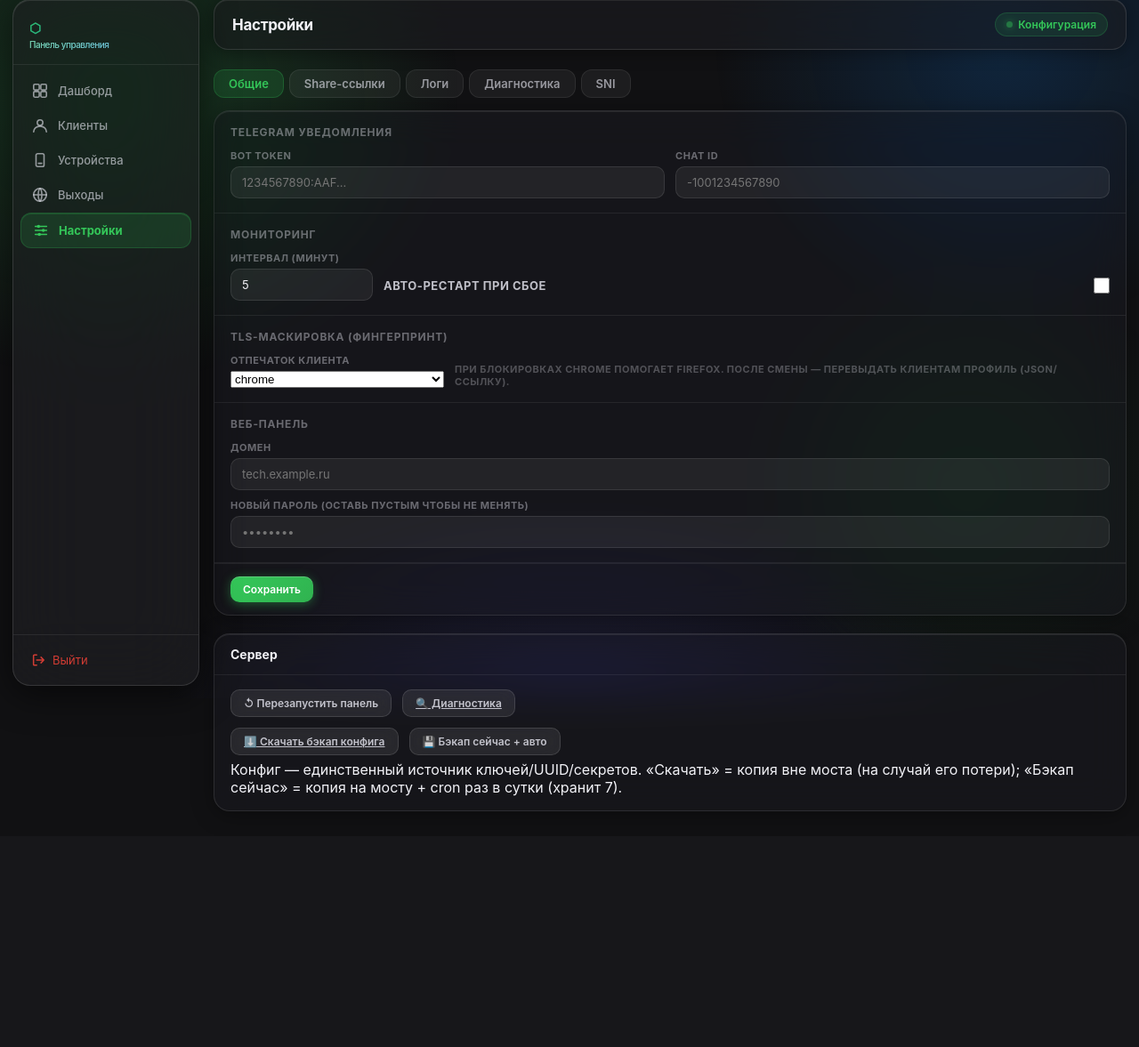
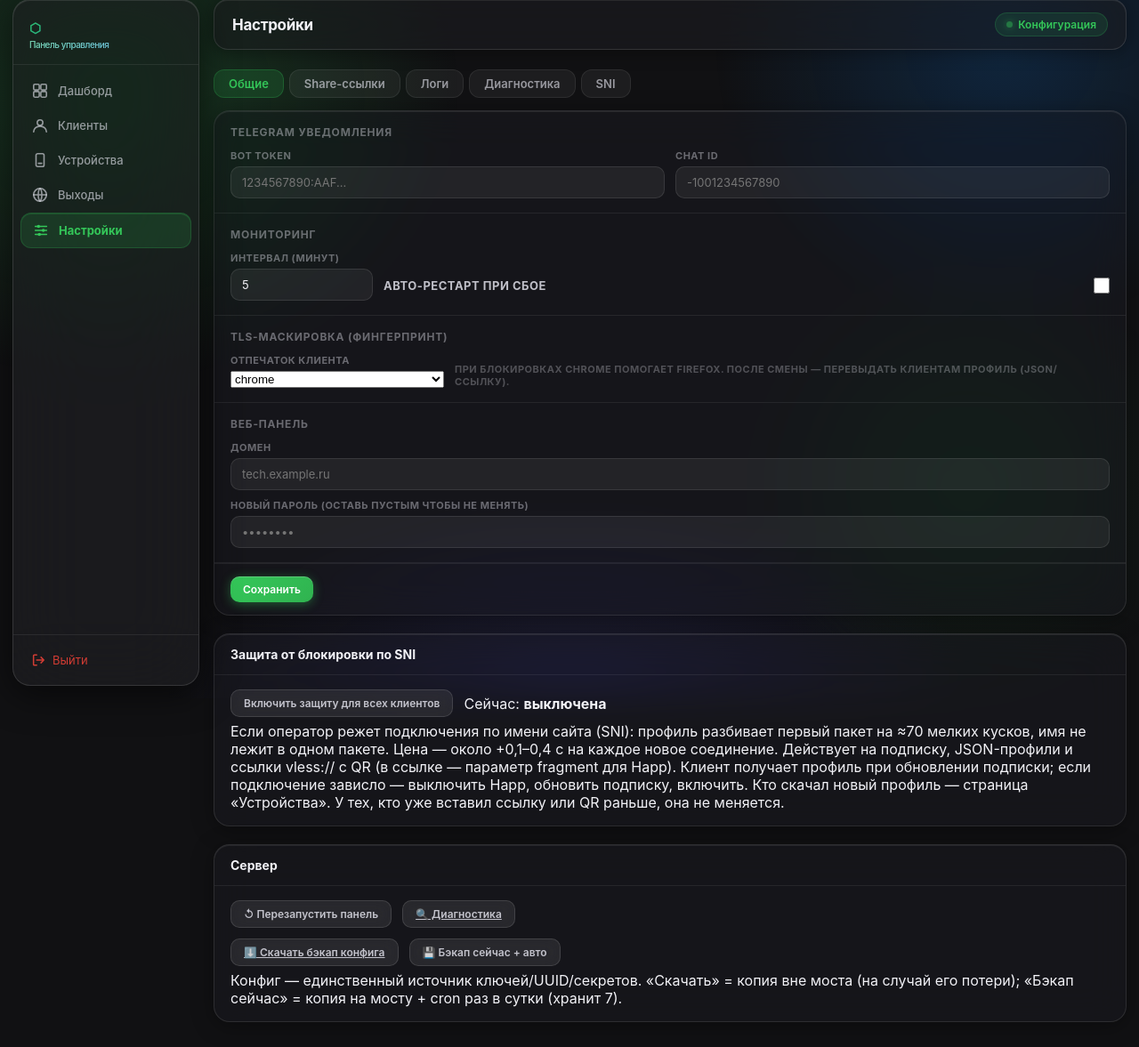
Before and after one commit to 78ers/cascade, a Flask app: page /boss/settings in a window 1280 px wide. Shown: the part 15-1192 px from the top of the page at 89% size. Before the commit the page ends 927 px from the top, so only its background shows below. Run offline with Flask 3, Linux system fonts and the light colour scheme; the visitor is signed in with stand-in values (Sample User, id 1); parts of the project's set-up code (start-up, migrations or seed data) failed here and were passed over.

Commit message:
feat(panel): кнопка «Защита от блокировки по SNI» — дробление ClientHello в профилях
Настройки → «Защита от блокировки по SNI» включает Config.fragment_enabled (по умолчанию выключено).
Включено: JSON-профили (подписка, скачивание JSON, меню CLI) получают streamSettings.finalmask.tcp fragment
(куски 1–4 Б, задержка 1–2 мс, maxSplit 250–300 → ≈70 кусков), ссылки vless:// и их QR — параметр Happ
fragment=1-4,1-3,tlshello,60-80. Серверы, мост, ключи и порты не меняются; выключено — профили прежние.

Co-Authored-By: Claude Sonnet 5.5 <noreply@anthropic.com>

```diff
--- a/cascade/config.py
+++ b/cascade/config.py
@@ -66,6 +66,7 @@ class Config:
     clients: list = field(default_factory=list)        # list[Client]
     vpn_name: str = "CASCADE VPN"
     fingerprint: str = "firefox"  # uTLS-отпечаток клиента (маскировка TLS); chrome режет РФ-DPI
+    fragment_enabled: bool = False  # дробление первого пакета TLS в JSON-профилях (обход блокировки по SNI)
     mtproto_ports: list = field(default_factory=lambda: [8443])
     monitor_interval_min: int = 5
     auto_restart: bool = True
--- a/cascade/menu.py
+++ b/cascade/menu.py
@@ -203,7 +203,8 @@ def vpn_menu(cfg: "Config | None") -> None:
                         from cascade.xray_config import client_profile_url
                         vless_url = client_profile_url(client.uuid, ex, relay_ip,
                                                        client.name, direct=False,
-                                                       fingerprint=cfg.fingerprint)
+                                                       fingerprint=cfg.fingerprint,
+                                                       fragment=cfg.fragment_enabled)
                         print(f"  {ex.location} — VLESS + подписка:")
                         qr(f"{vless_url}\n{url}")
             elif client.sub_token:
@@ -241,7 +242,8 @@ def _profile_screen(cfg, st) -> None:
     suffix = " direct" if direct else ""
     remarks = f"{ex.location}-{cname}{suffix}"
     conf_json = client_profile_json(client.uuid, ex, relay_ip, direct=direct,
-                                    remarks=remarks, fingerprint=cfg.fingerprint)
+                                    remarks=remarks, fingerprint=cfg.fingerprint,
+                                    fragment=cfg.fragment_enabled)
     out_path = SERVER_CREDS_DIR / f"client-{cname}-{exit_id}{'-direct' if direct else ''}.json"
     out_path.write_text(conf_json, encoding="utf-8")
     os.chmod(out_path, 0o600)
--- a/cascade/panel/app.py
+++ b/cascade/panel/app.py
@@ -79,7 +79,8 @@ def _profile_for(c, client, ex) -> str:
                                direct=client.sub_direct,
                                remarks=f"{ex.location}-{client.name}",
                                fingerprint=c.fingerprint,
-                               dns_from_json=client.dns_from_json)
+                               dns_from_json=client.dns_from_json,
+                               fragment=c.fragment_enabled)
 
 
 def profile_hash(data: str) -> str:
@@ -189,11 +190,13 @@ def _client_profiles(c, client, relay_ip: str) -> list:
     for ex in c.exit_servers:
         for direct in (False, True):
             url = client_profile_url(client.uuid, ex, relay_ip, client.name,
-                                     direct=direct, fingerprint=c.fingerprint)
+                                     direct=direct, fingerprint=c.fingerprint,
+                                     fragment=c.fragment_enabled)
             prof_json = client_profile_json(client.uuid, ex, relay_ip, direct=direct,
                                             remarks=f"{ex.location}-{client.name}"
                                                     + (" direct" if direct else ""),
-                                            fingerprint=c.fingerprint)
+                                            fingerprint=c.fingerprint,
+                                            fragment=c.fragment_enabled)
             profiles.append({"exit": ex.location, "mode": "direct" if direct else "cascade",
                              "url": url, "qr": _qr_svg(url), "json": prof_json,
                              "eid": ex.id, "direct": direct})
@@ -435,7 +438,8 @@ def create_app(config_path: Path = CONFIG_PATH, secret_path: Path = SECRET_PATH)
                 sub_qr = _qr_svg(sub_url)
             for direct in (False, True):
                 url = client_profile_url(client.uuid, ex, relay_ip, client.name,
-                                         direct=direct, fingerprint=c.fingerprint)
+                                         direct=direct, fingerprint=c.fingerprint,
+                                         fragment=c.fragment_enabled)
                 bootstrap_qr = ""
                 if sub_url and not direct:
                     bootstrap_qr = _qr_svg(f"{url}\n{sub_url}")
@@ -895,7 +899,7 @@ def create_app(config_path: Path = CONFIG_PATH, secret_path: Path = SECRET_PATH)
         from cascade.xray_config import client_profile_json
         data = client_profile_json(client.uuid, ex, relay_ip, direct=direct,
                                    remarks=f"{ex.location}-{client.name}" + (" direct" if direct else ""),
-                                   fingerprint=c.fingerprint)
+                                   fingerprint=c.fingerprint, fragment=c.fragment_enabled)
         from flask import Response
         suffix = "-direct" if direct else ""
         return Response(
@@ -990,6 +994,20 @@ def create_app(config_path: Path = CONFIG_PATH, secret_path: Path = SECRET_PATH)
         return send_file(config_path, as_attachment=True,
                          download_name="cascade-config-backup.json",
                          mimetype="application/json")
+
+    @app.post("/boss/settings/fragment")
+    @login_required
+    def settings_fragment():
+        """Включить/выключить дробление первого пакета TLS во всех JSON-профилях: клиенты получают его с подпиской."""
+        if not _check_csrf():
+            return redirect(url_for("settings"))
+        c = cfg()
+        c.fragment_enabled = request.form.get("enabled") == "1"
+        save_config(c, config_path)
+        flash("Защита от блокировки по SNI включена: клиентам придёт новый профиль при обновлении подписки"
+              if c.fragment_enabled else
+              "Защита от блокировки по SNI выключена: клиентам придёт прежний профиль при обновлении подписки")
+        return redirect(url_for("settings"))
 
     @app.post("/boss/config/backup")
     @login_required
@@ -1367,7 +1385,8 @@ def create_app(config_path: Path = CONFIG_PATH, secret_path: Path = SECRET_PATH)
             if not relay_ip:
                 return "", 503
             vless_url = client_profile_url(client.uuid, ex, relay_ip, client.name,
-                                           direct=False, fingerprint=c.fingerprint)
+                                           direct=False, fingerprint=c.fingerprint,
+                                           fragment=c.fragment_enabled)
             sub_url = f"https://{c.domain}/sub/{token}?exit={eid}"
             data = f"{vless_url}\n{sub_url}"
         else:
--- a/cascade/panel/templates/settings.html
+++ b/cascade/panel/templates/settings.html
@@ -78,6 +78,28 @@
 </form>
 
 <div class="panel" style="margin-top:20px">
+  <div class="panel-header">Защита от блокировки по SNI</div>
+  <div class="form-section">
+    <div class="form-row" style="gap:12px;align-items:center">
+      <form method="post" action="{{ url_for('settings_fragment') }}"
+            data-confirm="{% if cfg and cfg.fragment_enabled %}Выключить защиту? Клиенты получат прежний профиль при обновлении подписки.{% else %}Включить защиту для всех клиентов? Они получат новый профиль при обновлении подписки, новые соединения станут немного медленнее.{% endif %}">
+        <input type="hidden" name="csrf" value="{{ csrf_token() }}">
+        <input type="hidden" name="enabled" value="{% if cfg and cfg.fragment_enabled %}0{% else %}1{% endif %}">
+        <button type="submit" class="btn btn-glass">{% if cfg and cfg.fragment_enabled %}Выключить защиту{% else %}Включить защиту для всех клиентов{% endif %}</button>
+      </form>
+      <span>Сейчас: <b>{% if cfg and cfg.fragment_enabled %}включена{% else %}выключена{% endif %}</b></span>
+    </div>
+    <div class="form-hint" style="margin-top:6px">
+      Если оператор режет подключения по имени сайта (SNI): профиль разбивает первый пакет на ≈70 мелких кусков,
+      имя не лежит в одном пакете. Цена — около +0,1–0,4 с на каждое новое соединение. Действует на подписку,
+      JSON-профили и ссылки vless:// с QR (в ссылке — параметр fragment для Happ). Клиент получает профиль при
+      обновлении подписки; если подключение зависло — выключить Happ, обновить подписку, включить. Кто скачал
+      новый профиль — страница «Устройства». У тех, кто уже вставил ссылку или QR раньше, она не меняется.
+    </div>
+  </div>
+</div>
+
+<div class="panel" style="margin-top:20px">
   <div class="panel-header">Сервер</div>
   <div class="form-section">
     <div class="form-row" style="gap:12px;align-items:center">
--- a/cascade/vpn.py
+++ b/cascade/vpn.py
@@ -246,7 +246,8 @@ def print_vpn_links(cfg: Config, relay_ip: str) -> None:
             continue
         for ex in cfg.exit_servers:
             url = client_profile_url(c.uuid, ex, relay_ip, c.name, direct=False,
-                                     fingerprint=cfg.fingerprint)
+                                     fingerprint=cfg.fingerprint,
+                                     fragment=cfg.fragment_enabled)
             print(f"\n{c.name} → {ex.location}:")
             print(url)
             qr(url)
@@ -260,7 +261,7 @@ def client_vless_url(cfg: Config, name: str, exit_id: str, relay_ip: str,
     if not c or not ex:
         return ""
     return client_profile_url(c.uuid, ex, relay_ip, c.name, direct=direct,
-                              fingerprint=cfg.fingerprint)
+                              fingerprint=cfg.fingerprint, fragment=cfg.fragment_enabled)
 
 
 def restart_vpn(conn: ServerConnection) -> bool:
```
Also changed, not shown: cascade/xray_config.py (+19 -5 lines), tests/test_panel_features.py (+58 -0 lines), tests/test_xray_config.py (+41 -0 lines).
